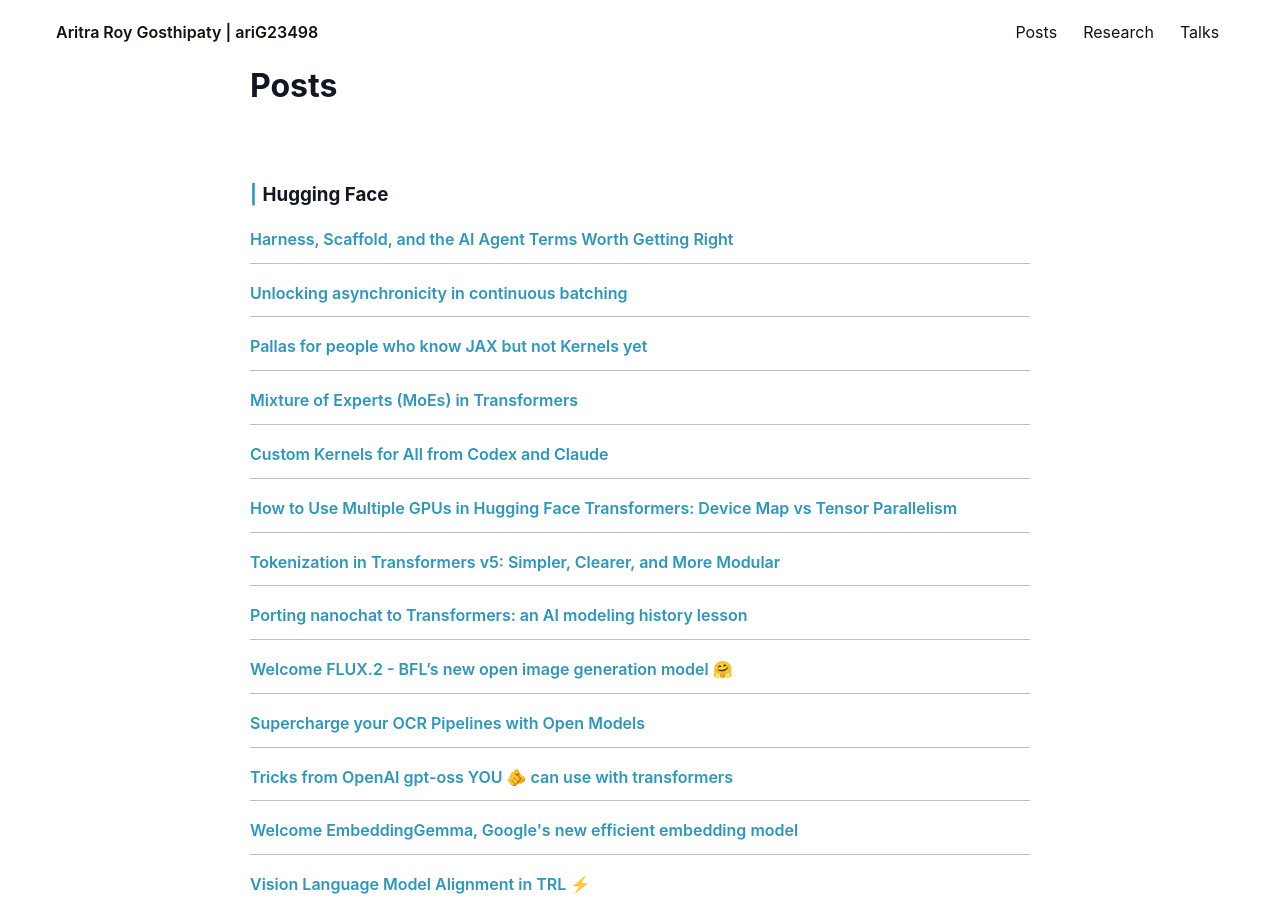
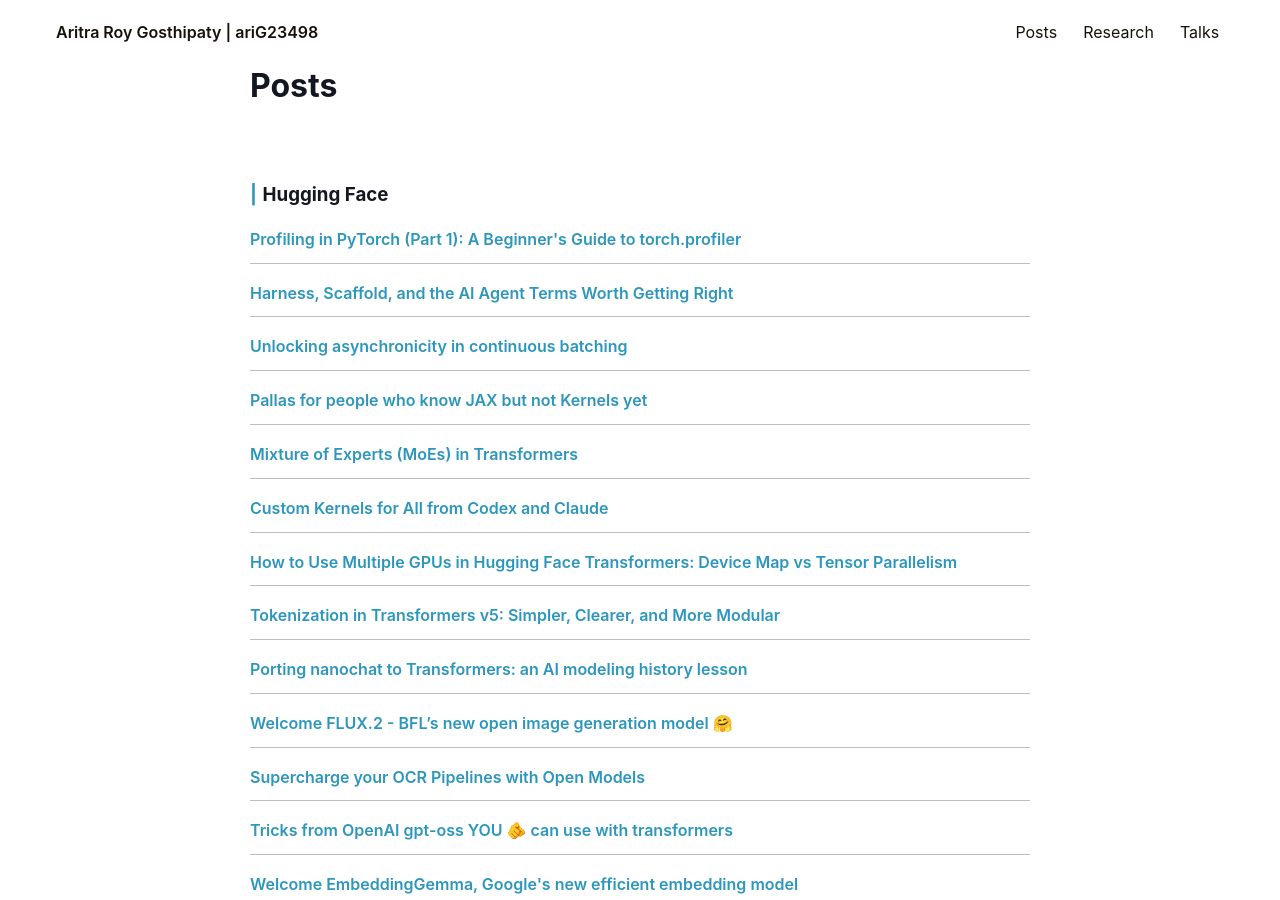
Before and after one commit to ariG23498/ariG23498.github.io, a Jekyll site: the page built from blogs.md, in a window 1280 px wide and 900 px high. Built offline with Jekyll 4.4.1, drawn with Linux system fonts in a browser that asks for light colours.

Commit message:
Update blogs.md

```diff
--- a/blogs.md
+++ b/blogs.md
@@ -7,6 +7,9 @@ permalink: /posts
 <div class="main">
    <div class="post-wrap archive">
       <h3>Hugging Face</h3>
+      <article class="archive-item">
+         <a class="archive-item-link" href="https://huggingface.co/blog/torch-profiler" target="_blank" rel="noopener noreferrer">Profiling in PyTorch (Part 1): A Beginner's Guide to torch.profiler</a>
+      </article>
       <article class="archive-item">
          <a class="archive-item-link" href="https://huggingface.co/blog/agent-glossary" target="_blank" rel="noopener noreferrer">Harness, Scaffold, and the AI Agent Terms Worth Getting Right</a>
       </article>
```
